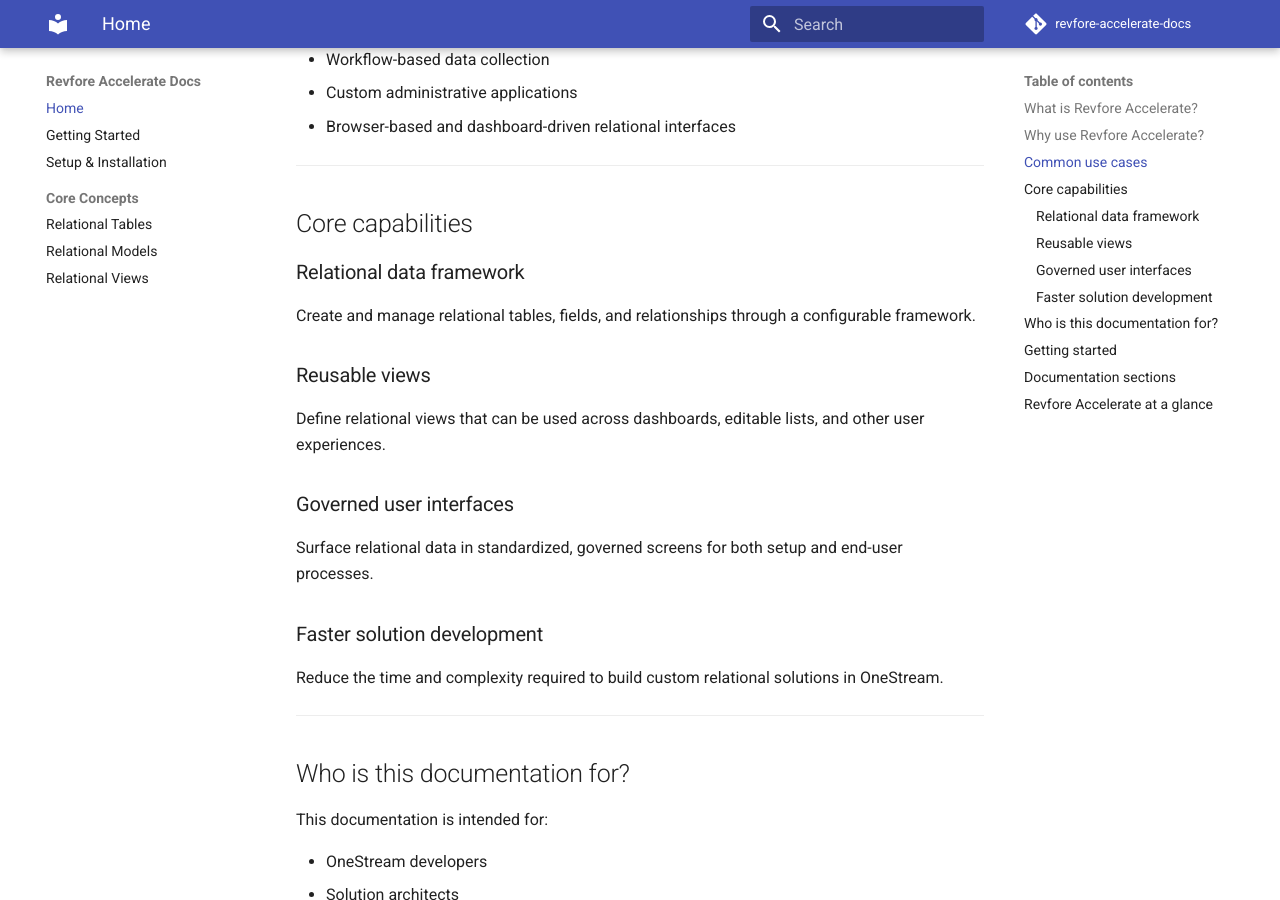
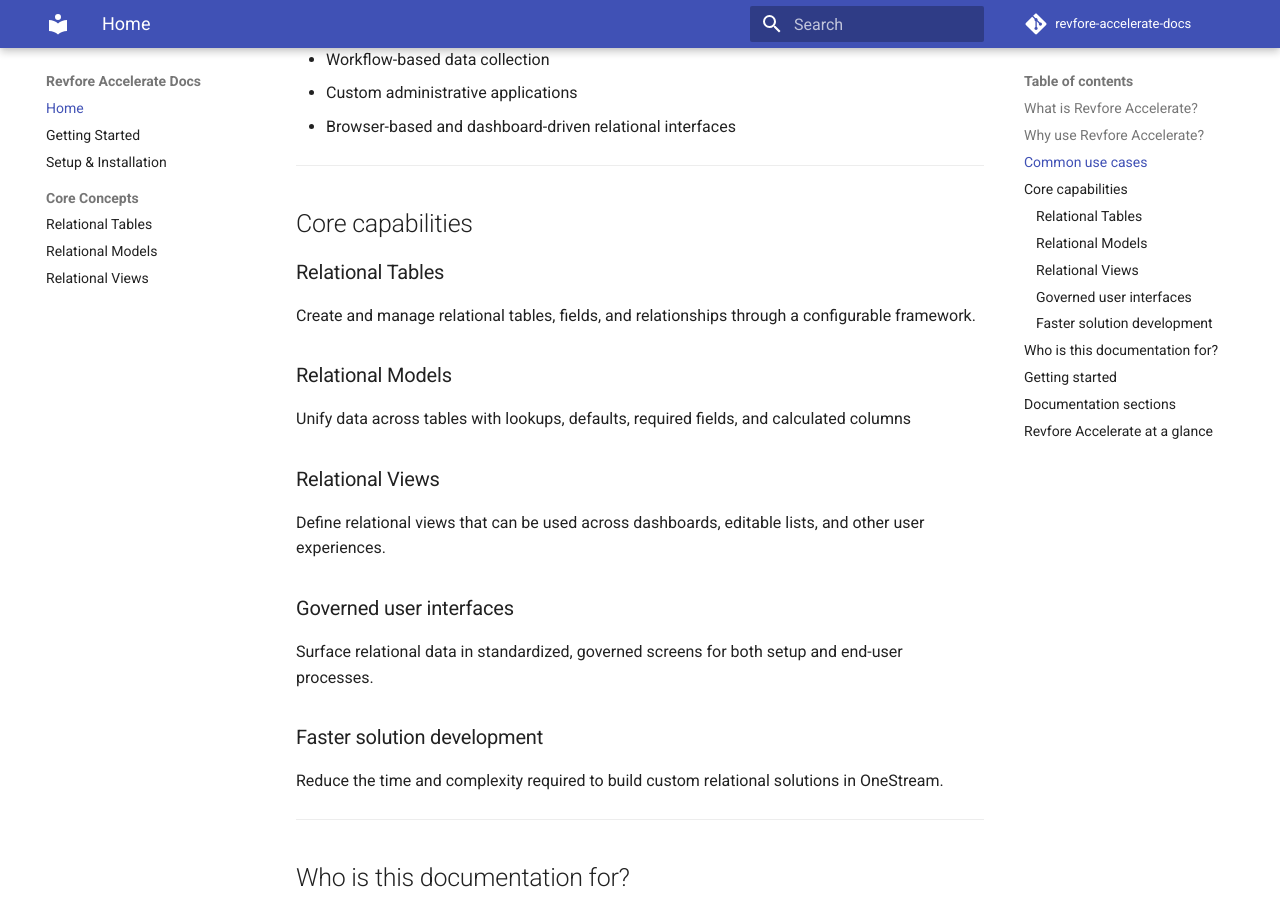
Before and after one commit to revfore/revfore-accelerate-docs, an MkDocs documentation site: the page built from docs/index.md, in a window 1280 px wide and 900 px high, scrolled down 1485 px. Built offline with MkDocs 1.6.1 and Material for MkDocs 9.7.7, drawn with Linux system fonts in a browser that asks for light colours; comment, search, counter and statistics services are not loaded; the version menu is left out; some of the changed text lies outside the part shown.

Commit message:
Update docs

```diff
--- a/docs/index.md
+++ b/docs/index.md
@@ -12,7 +12,7 @@ Revfore Accelerate simplifies how relational tables, relationships, views, and g
 Revfore Accelerate is designed for OneStream solution development that depends on relational data. It provides a configurable framework for defining and managing:
 
 - Relational tables
-- Table relationships
+- Relational models
 - Relational views
 - Editable lists and grids
 - Dashboard-driven user experiences
@@ -50,10 +50,13 @@ Revfore Accelerate can support a wide range of solutions, including:
 
 ## Core capabilities
 
-### Relational data framework
+### Relational Tables
 Create and manage relational tables, fields, and relationships through a configurable framework.
 
-### Reusable views
+### Relational Models
+Unify data across tables with lookups, defaults, required fields, and calculated columns
+
+### Relational Views
 Define relational views that can be used across dashboards, editable lists, and other user experiences.
 
 ### Governed user interfaces
```
Also changed, not shown: site/404.html, site/concepts/models/index.html, site/concepts/tables/index.html, site/concepts/views/index.html, site/getting-started/index.html, site/index.html, site/setup/setup/index.html.
